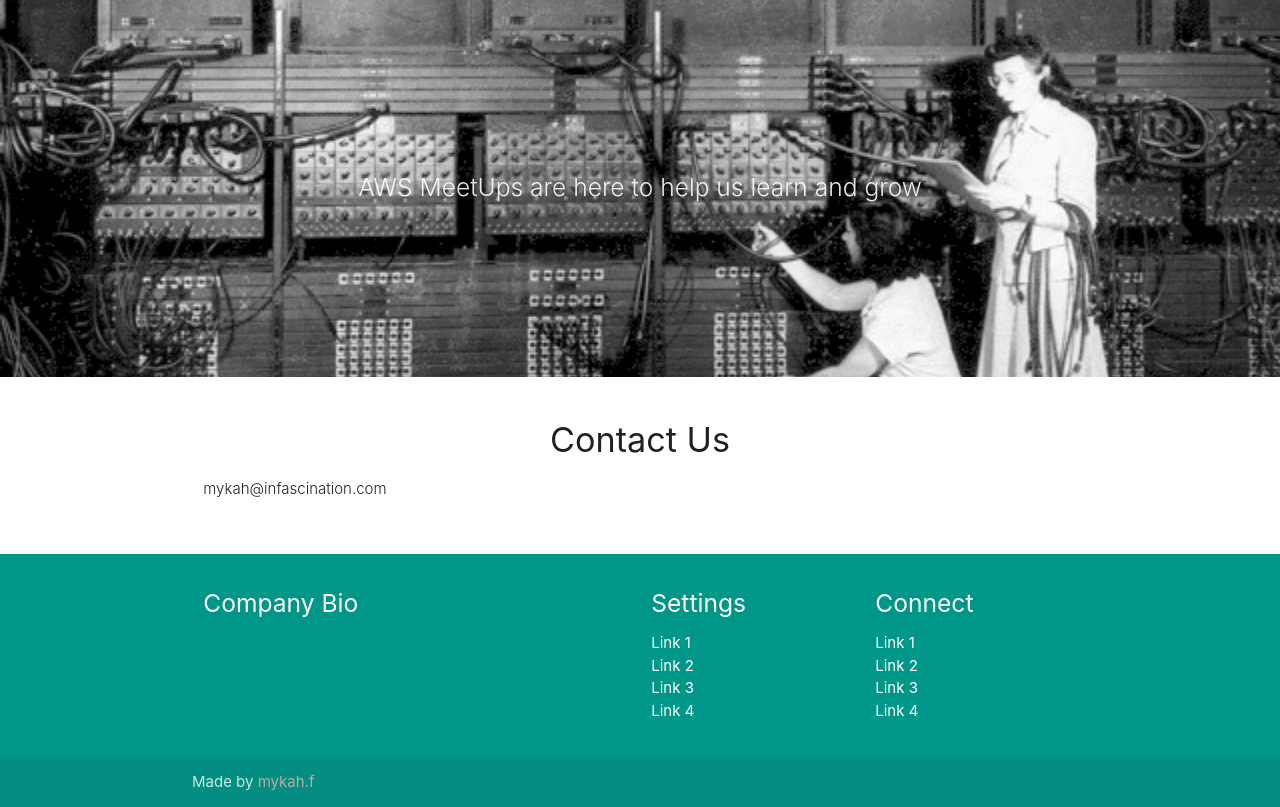
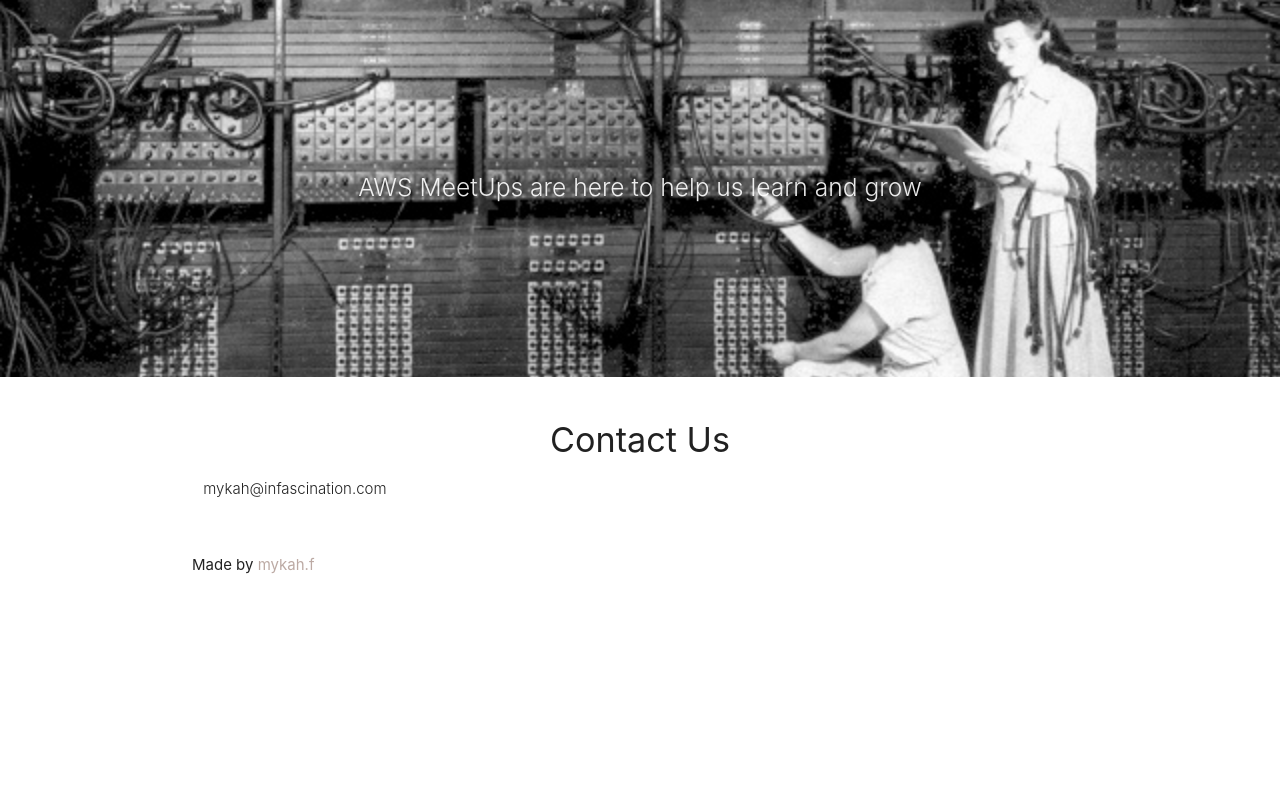
Before and after one commit to mykahlee/awsnola, a plain HTML site: page index.html in a window 1280 px wide. Shown: the part 885-1692 px from the top of the page. After the commit the page ends 1461 px from the top, so only its background shows below. Drawn offline with nearby package versions, Linux system fonts and the light colour scheme.

Commit message:
remove text and footer

```diff
--- a/index.html
+++ b/index.html
@@ -110,36 +110,7 @@
   </div>
 
 
-  <footer class="page-footer teal">
-    <div class="container">
-      <div class="row">
-        <div class="col l6 s12">
-          <h5 class="white-text">Company Bio</h5>
-          <p class="grey-text text-lighten-4"></p>
-
-
-        </div>
-        <div class="col l3 s12">
-          <h5 class="white-text">Settings</h5>
-          <ul>
-            <li><a class="white-text" href="#!">Link 1</a></li>
-            <li><a class="white-text" href="#!">Link 2</a></li>
-            <li><a class="white-text" href="#!">Link 3</a></li>
-            <li><a class="white-text" href="#!">Link 4</a></li>
-          </ul>
-        </div>
-        <div class="col l3 s12">
-          <h5 class="white-text">Connect</h5>
-          <ul>
-            <li><a class="white-text" href="#!">Link 1</a></li>
-            <li><a class="white-text" href="#!">Link 2</a></li>
-            <li><a class="white-text" href="#!">Link 3</a></li>
-            <li><a class="white-text" href="#!">Link 4</a></li>
-          </ul>
-        </div>
-      </div>
-    </div>
-    <div class="footer-copyright">
+   <div class="footer-copyright">
       <div class="container">
       Made by <a class="brown-text text-lighten-3" href="https://infascination.com">mykah.f</a>
       </div>
```
